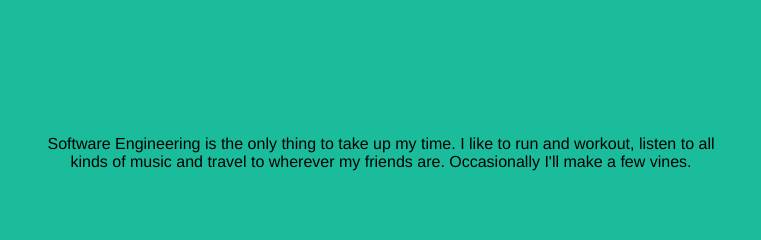
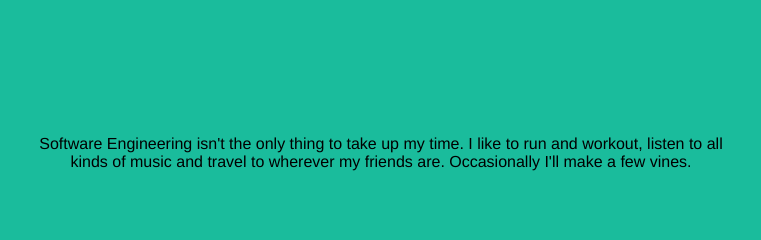
Before and after one commit to marcusmolchany/personal-landing-page, a plain HTML site: page index.html in a window 1280 px wide. Shown: the part 1860-2100 px from the top of the page, 259-1020 px from the left. Drawn offline with nearby package versions, Linux system fonts and the light colour scheme.

Commit message:
types in interests section

```diff
--- a/index.html
+++ b/index.html
@@ -57,7 +57,7 @@
     </div>
     <div id="interests-section" class="section">
       <div id="interests-section-text">
-        <p>Software Engineering is the only thing to take up my time. I like to run and workout, listen to all kinds of music and travel to wherever my friends are. Occasionally I'll make a few vines.</p>
+        <p>Software Engineering isn't the only thing to take up my time. I like to run and workout, listen to all kinds of music and travel to wherever my friends are. Occasionally I'll make a few vines.</p>
       </div>
     </div>
     <div id="contact-section" class="section">
```
